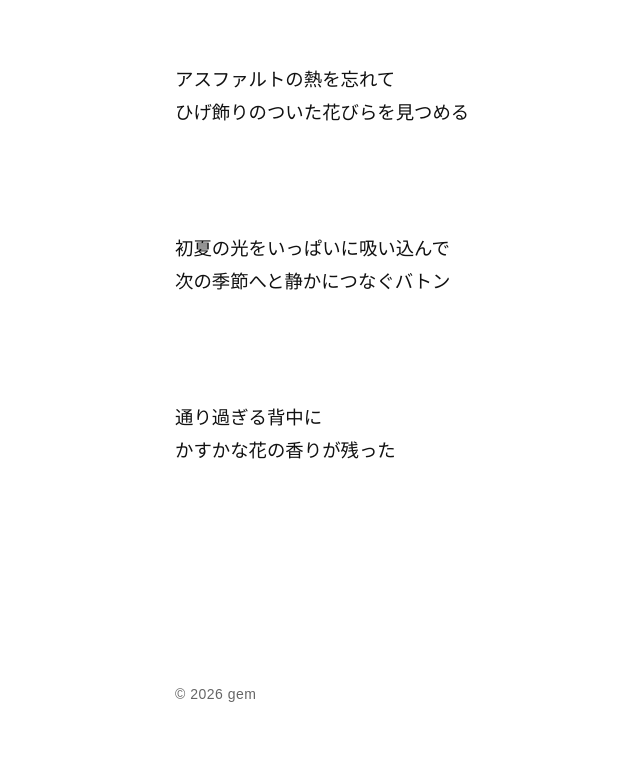
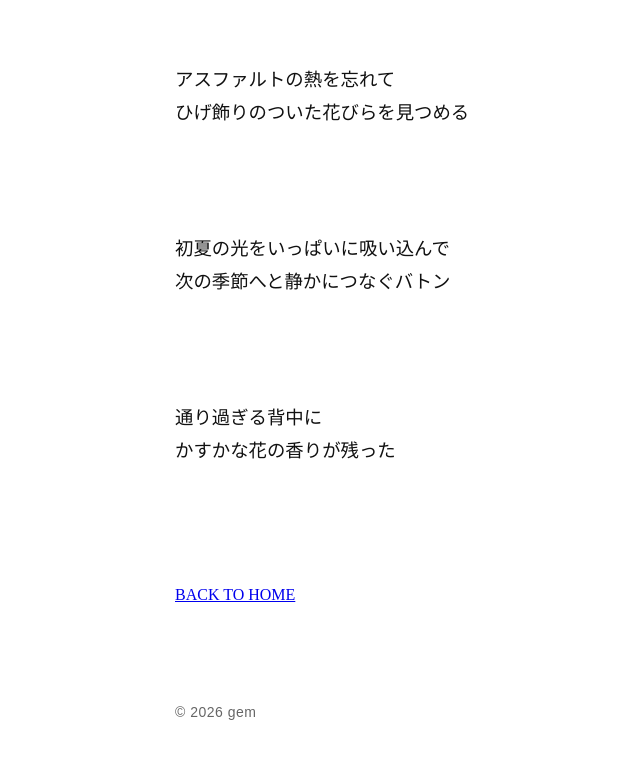
Before and after one commit to ohlucinda/gem, a Jekyll site: the page built from _posts/2026-05-06-early-summer.md, in a window 1280 px wide and 900 px high, scrolled down 1193 px. Shown: the top 759 px of the window, without its empty margins (215-855 px from the left). Built offline with Jekyll 4.4.1, drawn with Linux system fonts in a browser that asks for light colours; some web fonts are replaced.

Commit message:
Update post.html

```diff
--- a/_layouts/post.html
+++ b/_layouts/post.html
@@ -65,6 +65,11 @@ layout: null
     <div class="poem">
 {{ content }}
     </div>
+
+    <a href="{{ site.baseurl }}/" class="back-link">
+  BACK TO HOME
+</a>
+
     <footer>
       © 2026 gem
     </footer>
```
